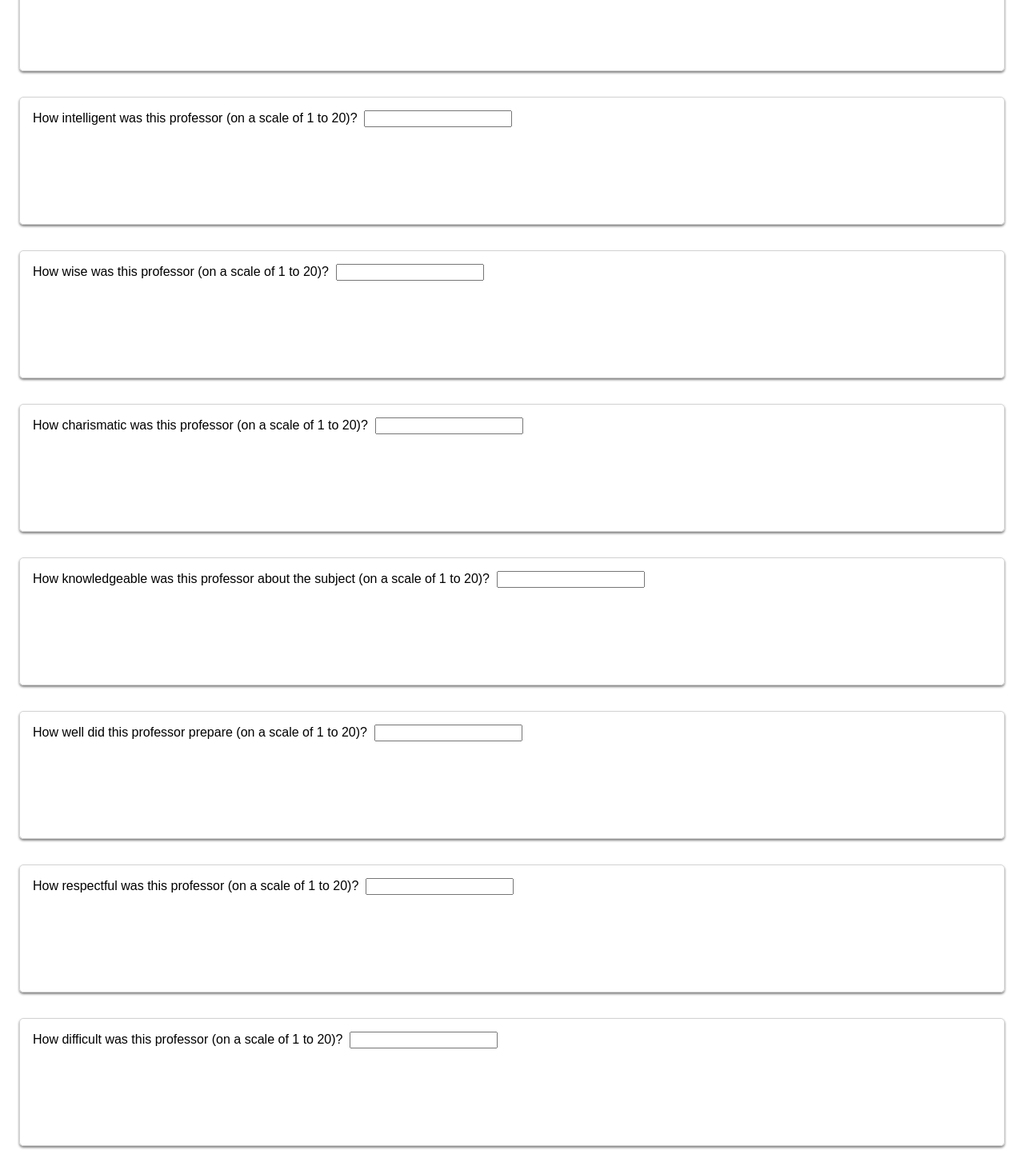
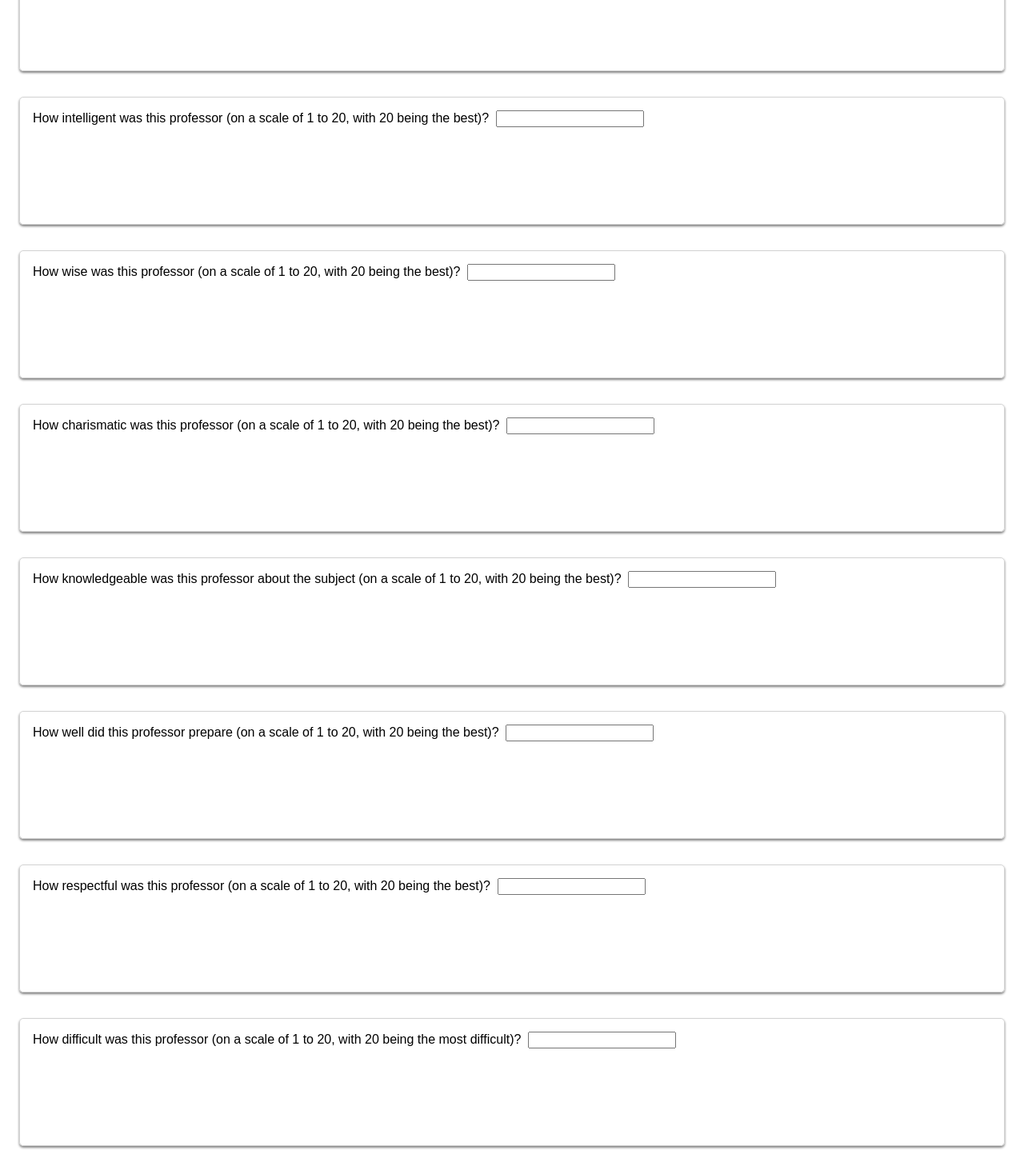
Before and after one commit to bretrosen/capstone, a React (Create React App) app in the folder react-app/: page /reviews/new in a window 1280 px wide. Shown: the part 420-1883 px from the top of the page at 80% size. Built offline with nearby package versions, Linux system fonts and the light colour scheme; no server answers.

Commit message:
fixed single prof chart display and index bug

```diff
--- a/react-app/src/components/CreateProf/index.js
+++ b/react-app/src/components/CreateProf/index.js
@@ -69,7 +69,7 @@ export const ProfForm = ({ prof, formType }) => {
                 </div>
                 <div className='create-review-input'>
                     <label>
-                    Professor First Name
+                    Professor's First Name
                     <input className='create-prof-input-box'
                         type='text'
                         value={firstName}
@@ -84,7 +84,7 @@ export const ProfForm = ({ prof, formType }) => {
                 </div>
                 <div className='create-review-input'>
                     <label>
-                    Professor Last Name
+                    Professor's Last Name
                     <input className='create-prof-input-box'
                         type='text'
                         value={lastName}
@@ -99,7 +99,7 @@ export const ProfForm = ({ prof, formType }) => {
                 </div>
                 <div className='create-review-input'>
                     <label>
-                    Professor Field of Study
+                    Professor's Field of Study
                     <input className='create-prof-input-box'
                         type='text'
                         value={field}
--- a/react-app/src/components/CreateReview/index.js
+++ b/react-app/src/components/CreateReview/index.js
@@ -172,7 +172,7 @@ export const ReviewForm = ({ review, formType }) => {
                         {hasSubmitted && errors.intelligence && (
                             <p>{errors.intelligence}</p>
                         )}</div>
-                    How intelligent was this professor (on a scale of 1 to 20)? &nbsp;
+                    How intelligent was this professor (on a scale of 1 to 20, with 20 being the best)? &nbsp;
                     <input
                         className='create-review-number'
                         type='number'
@@ -185,7 +185,7 @@ export const ReviewForm = ({ review, formType }) => {
                         {hasSubmitted && errors.wisdom && (
                             <p>{errors.wisdom}</p>
                         )}</div>
-                    How wise was this professor (on a scale of 1 to 20)? &nbsp;
+                    How wise was this professor (on a scale of 1 to 20, with 20 being the best)? &nbsp;
                     <input
                         className='create-review-number'
                         type='number'
@@ -198,7 +198,7 @@ export const ReviewForm = ({ review, formType }) => {
                         {hasSubmitted && errors.charisma && (
                             <p>{errors.charisma}</p>
                         )}</div>
-                    How charismatic was this professor (on a scale of 1 to 20)? &nbsp;
+                    How charismatic was this professor (on a scale of 1 to 20, with 20 being the best)? &nbsp;
                     <input
                         className='create-review-number'
                         type='number'
@@ -211,7 +211,7 @@ export const ReviewForm = ({ review, formType }) => {
                         {hasSubmitted && errors.knowledge && (
                             <p>{errors.knowledge}</p>
                         )}</div>
-                    How knowledgeable was this professor about the subject (on a scale of 1 to 20)? &nbsp;
+                    How knowledgeable was this professor about the subject (on a scale of 1 to 20, with 20 being the best)? &nbsp;
                     <input
                         className='create-review-number'
                         type='number'
@@ -224,7 +224,7 @@ export const ReviewForm = ({ review, formType }) => {
                         {hasSubmitted && errors.preparation && (
                             <p>{errors.preparation}</p>
                         )}</div>
-                    How well did this professor prepare (on a scale of 1 to 20)? &nbsp;
+                    How well did this professor prepare (on a scale of 1 to 20, with 20 being the best)? &nbsp;
                     <input
                         className='create-review-number'
                         type='number'
@@ -237,7 +237,7 @@ export const ReviewForm = ({ review, formType }) => {
                         {hasSubmitted && errors.respect && (
                             <p>{errors.respect}</p>
                         )}</div>
-                    How respectful was this professor (on a scale of 1 to 20)? &nbsp;
+                    How respectful was this professor (on a scale of 1 to 20, with 20 being the best)? &nbsp;
                     <input
                         className='create-review-number'
                         type='number'
@@ -250,7 +250,7 @@ export const ReviewForm = ({ review, formType }) => {
                         {hasSubmitted && errors.difficulty && (
                             <p>{errors.difficulty}</p>
                         )}</div>
-                    How difficult was this professor (on a scale of 1 to 20)? &nbsp;
+                    How difficult was this professor (on a scale of 1 to 20, with 20 being the most difficult)? &nbsp;
                     <input
                         className='create-review-number'
                         type='number'
--- a/react-app/src/components/SingleProf/RatingDistribution.js
+++ b/react-app/src/components/SingleProf/RatingDistribution.js
@@ -54,7 +54,7 @@ const RatingDistribution = () => {
         datasets: [
             {
                 label: '',
-                data: dataValues,
+                data: dataValues.reverse(),
                 backgroundColor: 'rgba(0,40,210,1)',
                 borderColor: 'rgba(0,40,210,1)',
                 borderWidth: 1,
--- a/react-app/src/components/SingleProf/index.js
+++ b/react-app/src/components/SingleProf/index.js
@@ -25,6 +25,15 @@ export const SingleProf = () => {
     const profs = Object.values(profsObj)
     console.log("profs in single prof component", profs)
 
+    let profIdToKeyInto;
+    // find the right index in the profs array to access
+    for (let i = 0; i <= profs.length; i++) {
+        if (profs[i]?.id == profId) {
+            profIdToKeyInto = i;
+        }
+    }
+    // console.log("index of profs array to use ==========>", profIdToKeyInto)
+
     const profReviews = useSelector(state => state.profs.singleProf.reviews)
 
     const reviewsObj = useSelector(state => state.reviews.allReviews)
@@ -49,7 +58,7 @@ export const SingleProf = () => {
                 <div className='single-prof-top-left'>
                     <div className='single-prof-quality'>
                         <div className='single-prof-quality-number'>
-                            {profs[profId - 1]?.quality?.toFixed(1)}
+                            {profs[profIdToKeyInto]?.quality?.toFixed(1)}
                         </div>
                         <div className='quality-out-of'>
                             / 20
@@ -68,7 +77,7 @@ export const SingleProf = () => {
                         <div className='single-prof-aggregates'>
                             <div className='single-prof-recommends'>
                                 <div className='recommends-number'>
-                                    {profs[profId - 1]?.recommended?.toFixed(1)} %
+                                    {profs[profIdToKeyInto]?.recommended?.toFixed(1)} %
                                 </div>
                                 <div className='recommends-text'>
                                     Would take again
@@ -76,7 +85,7 @@ export const SingleProf = () => {
                             </div>
                             <div className='single-prof-difficulty'>
                                 <div className='difficulty-number'>
-                                    {profs[profId - 1]?.difficulty?.toFixed(1)}
+                                    {profs[profIdToKeyInto]?.difficulty?.toFixed(1)}
                                 </div>
                                 <div className='difficulty-text'>
                                     Level of difficulty
```
